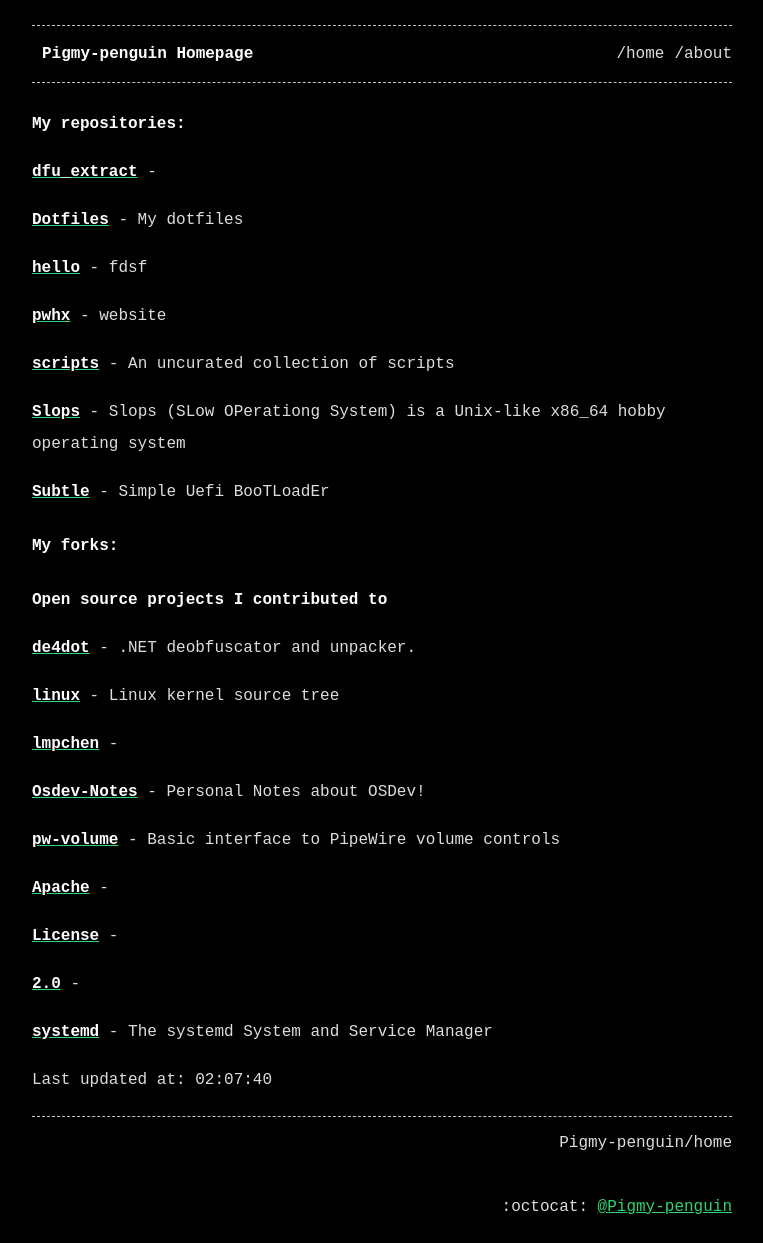
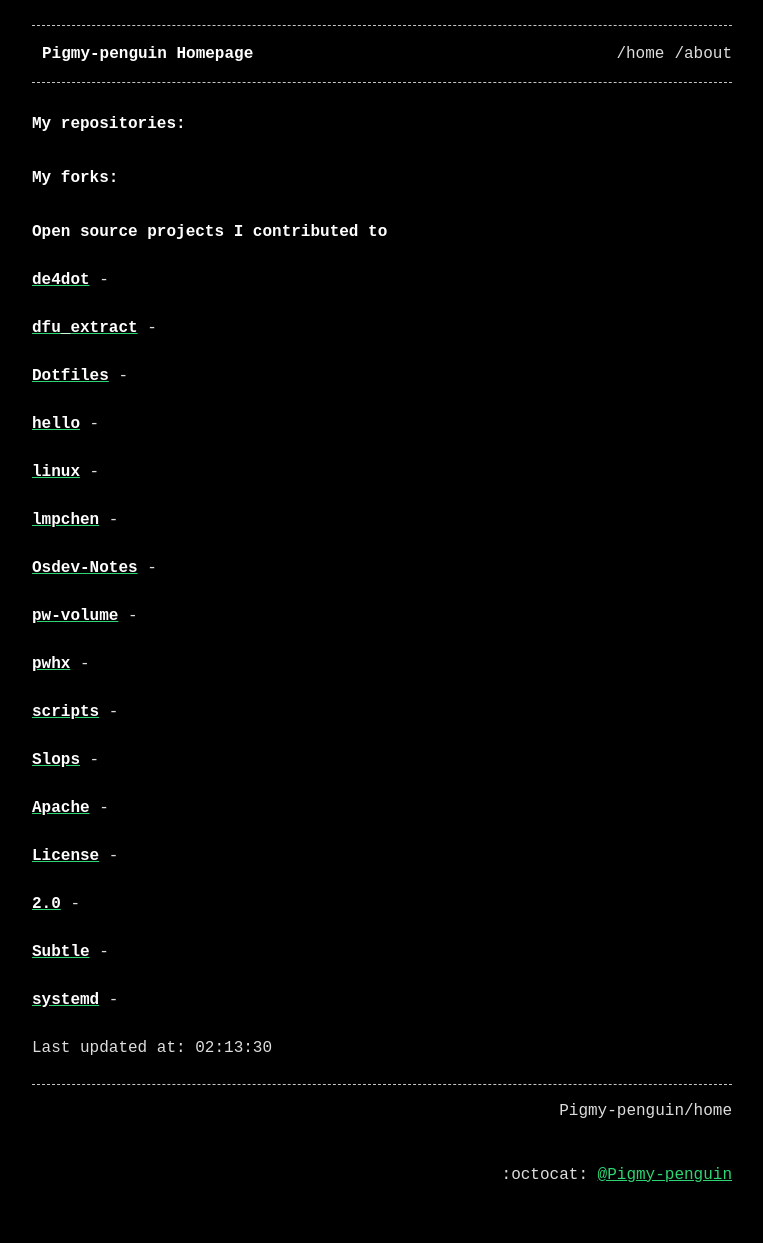
Before and after one commit to Pigmy-penguin/Pigmy-penguin.github.io, a Jekyll site: the page built from index.md, in a window 1280 px wide. Shown: the whole page, without its empty margins (258-1021 px from the left). Built offline with Jekyll 4.4.1, drawn with Linux system fonts in a browser that asks for light colours; after the commit the page ends 1211 px from its top, so only the background shows below that.

Commit message:
Auto updating the website

```diff
--- a/index.md
+++ b/index.md
@@ -7,32 +7,30 @@ title: Pigmy-penguin Homepage
 
 ## My repositories:
 
-[**dfu_extract**](https://github.com/Pigmy-penguin/dfu_extract) -
-
-[**Dotfiles**](https://github.com/Pigmy-penguin/Dotfiles) - My dotfiles
-
-[**hello**](https://github.com/Pigmy-penguin/hello) - fdsf
-
-[**pwhx**](https://github.com/Pigmy-penguin/pwhx) - website
-
-[**scripts**](https://github.com/Pigmy-penguin/scripts) - An uncurated collection of scripts
-
-[**Slops**](https://github.com/Pigmy-penguin/Slops) - Slops (SLow OPerationg System) is a Unix-like x86_64 hobby operating system
-
-[**Subtle**](https://github.com/Pigmy-penguin/Subtle) - Simple Uefi BooTLoadEr
-
 ## My forks:
 ### Open source projects I contributed to
 
-[**de4dot**](https://github.com/Pigmy-penguin/de4dot) - .NET deobfuscator and unpacker.
+[**de4dot**](https://github.com/Pigmy-penguin/de4dot) -
 
-[**linux**](https://github.com/Pigmy-penguin/linux) - Linux kernel source tree
+[**dfu_extract**](https://github.com/Pigmy-penguin/dfu_extract) -
+
+[**Dotfiles**](https://github.com/Pigmy-penguin/Dotfiles) -
+
+[**hello**](https://github.com/Pigmy-penguin/hello) -
+
+[**linux**](https://github.com/Pigmy-penguin/linux) -
 
 [**lmpchen**](https://github.com/Pigmy-penguin/lmpchen) -
 
-[**Osdev-Notes**](https://github.com/Pigmy-penguin/Osdev-Notes) - Personal Notes about OSDev!
+[**Osdev-Notes**](https://github.com/Pigmy-penguin/Osdev-Notes) -
 
-[**pw-volume**](https://github.com/Pigmy-penguin/pw-volume) - Basic interface to PipeWire volume controls
+[**pw-volume**](https://github.com/Pigmy-penguin/pw-volume) -
+
+[**pwhx**](https://github.com/Pigmy-penguin/pwhx) -
+
+[**scripts**](https://github.com/Pigmy-penguin/scripts) -
+
+[**Slops**](https://github.com/Pigmy-penguin/Slops) -
 
 [**Apache**](https://github.com/Pigmy-penguin/Apache) -
 
@@ -40,7 +38,9 @@ title: Pigmy-penguin Homepage
 
 [**2.0**](https://github.com/Pigmy-penguin/2.0) -
 
-[**systemd**](https://github.com/Pigmy-penguin/systemd) - The systemd System and Service Manager
+[**Subtle**](https://github.com/Pigmy-penguin/Subtle) -
+
+[**systemd**](https://github.com/Pigmy-penguin/systemd) -
 
 
-Last updated at: 02:07:40
+Last updated at: 02:13:30
```
Also changed, not shown: 2 other files.
